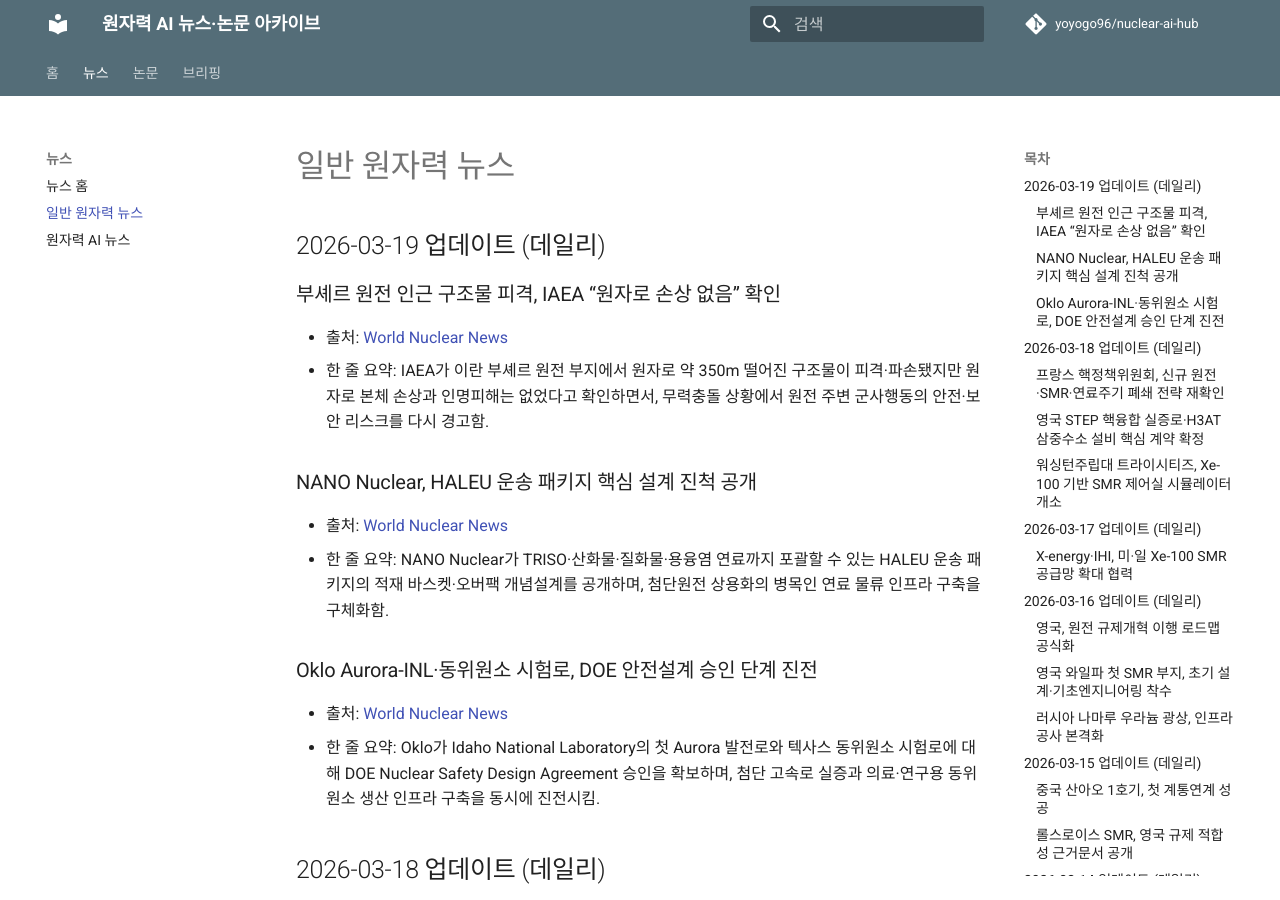
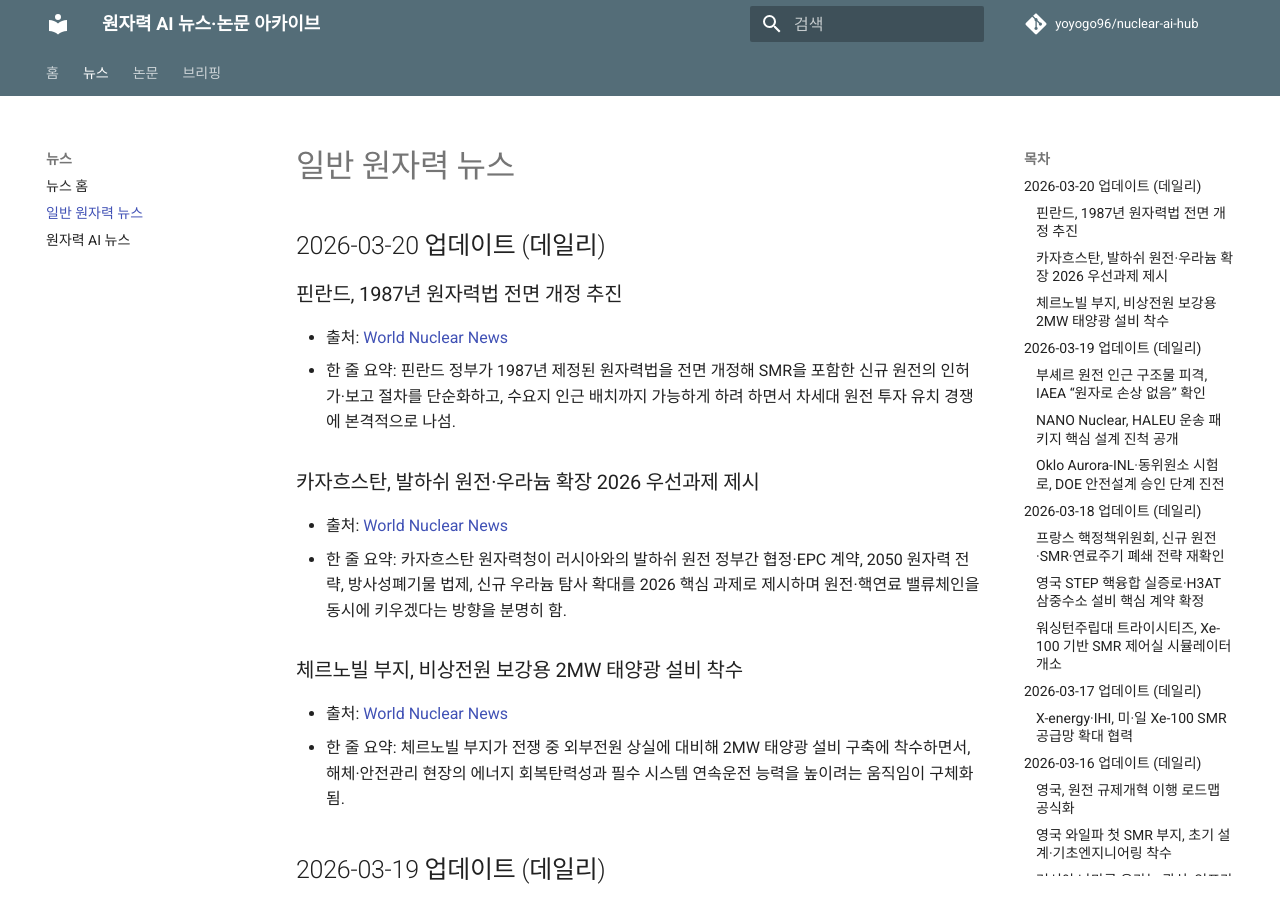
Before and after one commit to yoyogo96/nuclear-ai-hub, an MkDocs documentation site: the page built from docs/news/nuclear.md, in a window 1280 px wide and 900 px high. Built offline with MkDocs 1.6.1 and Material for MkDocs 9.7.7, drawn with Linux system fonts in a browser that asks for light colours; comment, search, counter and statistics services are not loaded.

Commit message:
docs: daily nuclear ai hub update for 2026-03-20

```diff
--- a/docs/briefings/index.md
+++ b/docs/briefings/index.md
@@ -1,4 +1,19 @@
 # 주간 브리핑
+
+## 2026-03-20 데일리 브리핑
+
+### 오늘의 3줄 요약
+1. 핀란드가 SMR까지 반영한 새 원자력법으로 인허가·부지규제를 손보려 하면서, 유럽 원전 확대 흐름이 실제 제도 개편 단계로 더 깊어지고 있음.
+2. 카자흐스탄은 발하쉬 원전 계약과 우라늄 탐사 확장을 2026 핵심 과제로 제시했고, 체르노빌은 2MW 태양광 비상전원 보강에 착수해 원전 생태계 전반에서 공급망·회복탄력성 투자가 이어짐.
+3. 논문 쪽은 지난 24시간 내 엄격한 신규 핵심 논문이 매우 제한적이어서, 가장 최근 공개본 중 핵융합 설계 최적화에 직접 연결되는 스텔러레이터 난류 예측용 저차원 기하학 학습 연구 1건을 선별 반영함.
+
+### 오늘 반영 뉴스 (3건)
+- 핀란드, 1987년 원자력법 전면 개정 추진 (World Nuclear News)
+- 카자흐스탄, 발하쉬 원전·우라늄 확장 2026 우선과제 제시 (World Nuclear News)
+- 체르노빌 부지, 비상전원 보강용 2MW 태양광 설비 착수 (World Nuclear News)
+
+### 오늘 반영 논문 (1건)
+- Low-dimensional geometry learning for turbulence prediction in optimized stellarators (arXiv, 2026-03-18)
 
 ## 2026-03-19 데일리 브리핑
 
--- a/docs/news/nuclear.md
+++ b/docs/news/nuclear.md
@@ -1,4 +1,18 @@
 # 일반 원자력 뉴스
+
+## 2026-03-20 업데이트 (데일리)
+
+### 핀란드, 1987년 원자력법 전면 개정 추진
+- 출처: [World Nuclear News](https://world-nuclear-news.org/articles/finland-looks-to-reform-nuclear-energy-legislation)
+- 한 줄 요약: 핀란드 정부가 1987년 제정된 원자력법을 전면 개정해 SMR을 포함한 신규 원전의 인허가·보고 절차를 단순화하고, 수요지 인근 배치까지 가능하게 하려 하면서 차세대 원전 투자 유치 경쟁에 본격적으로 나섬.
+
+### 카자흐스탄, 발하쉬 원전·우라늄 확장 2026 우선과제 제시
+- 출처: [World Nuclear News](https://world-nuclear-news.org/articles/kazakhstan-updates-on-nuclear-energy-uranium-plans)
+- 한 줄 요약: 카자흐스탄 원자력청이 러시아와의 발하쉬 원전 정부간 협정·EPC 계약, 2050 원자력 전략, 방사성폐기물 법제, 신규 우라늄 탐사 확대를 2026 핵심 과제로 제시하며 원전·핵연료 밸류체인을 동시에 키우겠다는 방향을 분명히 함.
+
+### 체르노빌 부지, 비상전원 보강용 2MW 태양광 설비 착수
+- 출처: [World Nuclear News](https://world-nuclear-news.org/articles/work-begins-on-solar-power-plant-at-chernobyl)
+- 한 줄 요약: 체르노빌 부지가 전쟁 중 외부전원 상실에 대비해 2MW 태양광 설비 구축에 착수하면서, 해체·안전관리 현장의 에너지 회복탄력성과 필수 시스템 연속운전 능력을 높이려는 움직임이 구체화됨.
 
 ## 2026-03-19 업데이트 (데일리)
 
--- a/docs/papers/index.md
+++ b/docs/papers/index.md
@@ -1,3 +1,17 @@
+# 2026-03-20 업데이트
+
+## [Low-dimensional geometry learning for turbulence prediction in optimized stellarators](https://arxiv.org/abs/2603.17366)
+- 저자: Xishuo Wei 외
+- 연도/학회(저널): 2026-03-18, arXiv (physics.plasm-ph)
+- 한 줄 요약: 최적화된 스텔러레이터의 고차원 형상 공간이 실제로는 저차원 잠재공간에 가깝다는 점을 딥러닝으로 찾아내, 난류 수송을 빠르게 예측하는 대리모델 학습과 차세대 핵융합로 형상 최적화를 더 효율적으로 수행할 수 있음을 보인 연구.
+
+### 핵심 기여
+1. 준-헬리컬 대칭(QH) 스텔러레이터 형상이 저차원 잠재공간에 분포함을 딥러닝으로 명시적으로 추출
+2. 고비용 전역 gyrokinetic 시뮬레이션을 대체·보조할 ML 대리모델용 학습데이터 생성 효율을 높일 기반 제시
+3. 난류 수송과 energetic particle instability, MHD mode를 함께 고려하는 스텔러레이터 형상 최적화 워크플로우로 확장 가능성 제시
+
+---
+
 # 2026-03-19 업데이트
 
 - 지난 24시간 기준으로 arXiv 및 주요 학술 소스를 재확인했지만, 기존 반영본과 중복되지 않는 원자력+인공지능 핵심 신규 논문/프리프린트는 확인되지 않았습니다.
```
Also changed, not shown: docs/news/index.md (+6 -0 lines).
